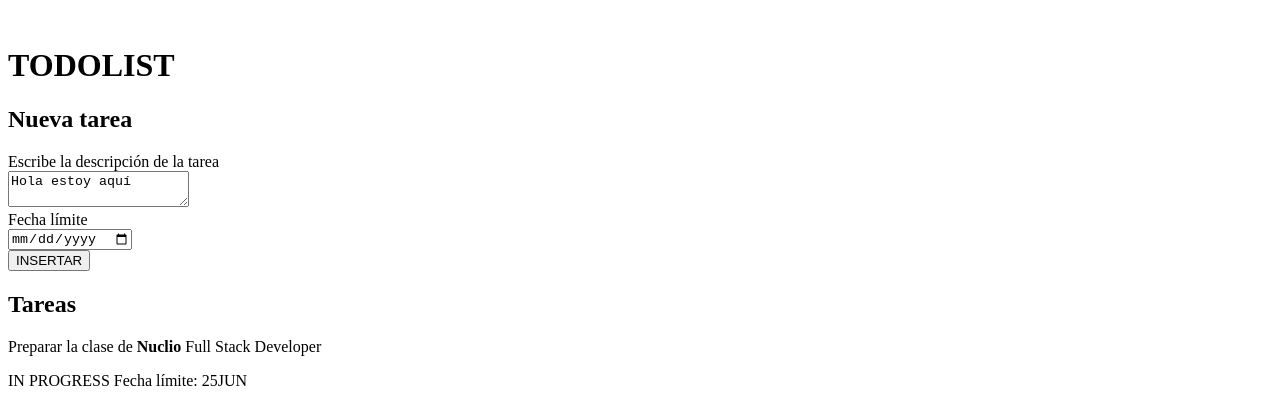
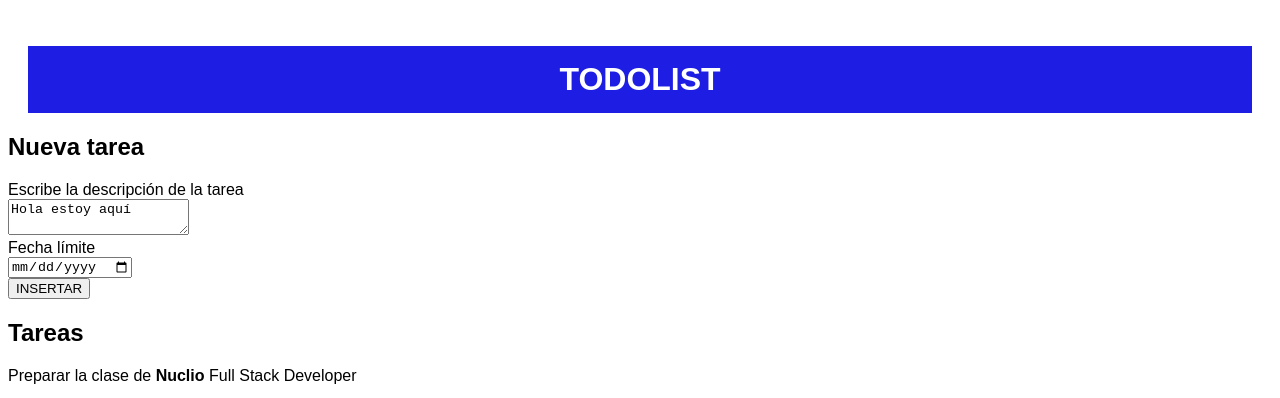
Before and after one commit to FSDSTR1024/nivelacion, a plain HTML site: page index.html in a window 1280 px wide. Shown: the top 398 px of the page. Drawn offline with Linux system fonts and the light colour scheme.

Commit message:
correcionlink

```diff
--- a/index.html
+++ b/index.html
@@ -4,9 +4,10 @@
         <meta charset="UTF-8">
         <meta name="viewport" content="width=device-width, initial-scale=1.0">
         <title>APP TODOLIST</title>
+        <link rel="stylesheet" href="style.css">
     </head>
     <img>
-        <h1>TODOLIST</h1>
+        <h1 class="todolist">TODOLIST</h1>
         <h2>Nueva tarea</h2>
         <form  action="">
 
--- a/style.css
+++ b/style.css
@@ -0,0 +1,11 @@
+body {
+    font-family: sans-serif;
+}
+
+h1.todolist {
+    background-color: rgba(21, 21, 226, 0.965);
+    margin: 20px;
+    text-align: center;
+    padding: 15px;
+    color:white
+}
```
